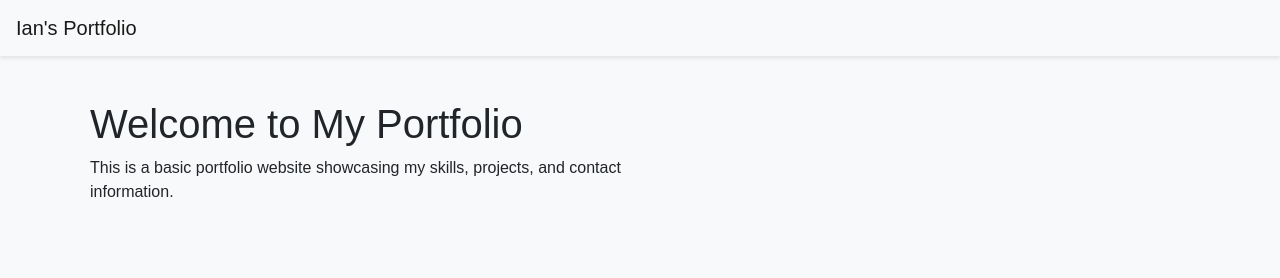
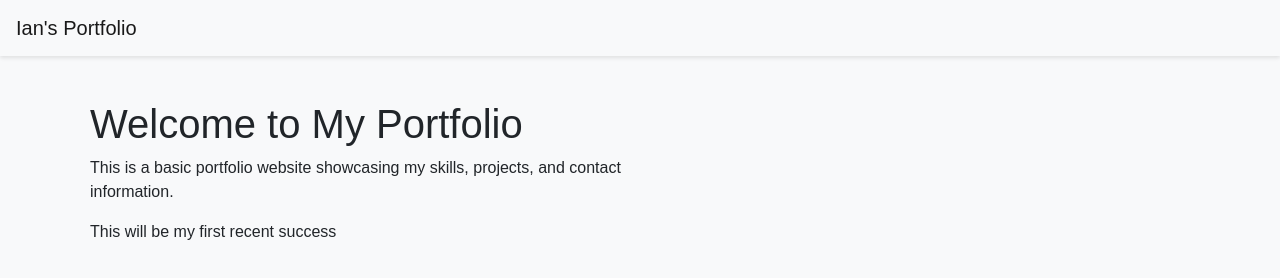
Before and after one commit to Ogadah-dev/Ian-s-Portfolio-website, a website: page views/index.html in a window 1280 px wide. Drawn offline with nearby package versions, Linux system fonts and the light colour scheme.

Commit message:
Update the homepage

```diff
--- a/views/index.html
+++ b/views/index.html
@@ -17,6 +17,7 @@
             <div class="col-md-6">
                 <h1>Welcome to My Portfolio</h1>
                 <p>This is a basic portfolio website showcasing my skills, projects, and contact information.</p>
+                <p> This will be my first recent success</p>
                 <!-- Add more sections as needed -->
             </div>
             <div class="col-md-6">
```
